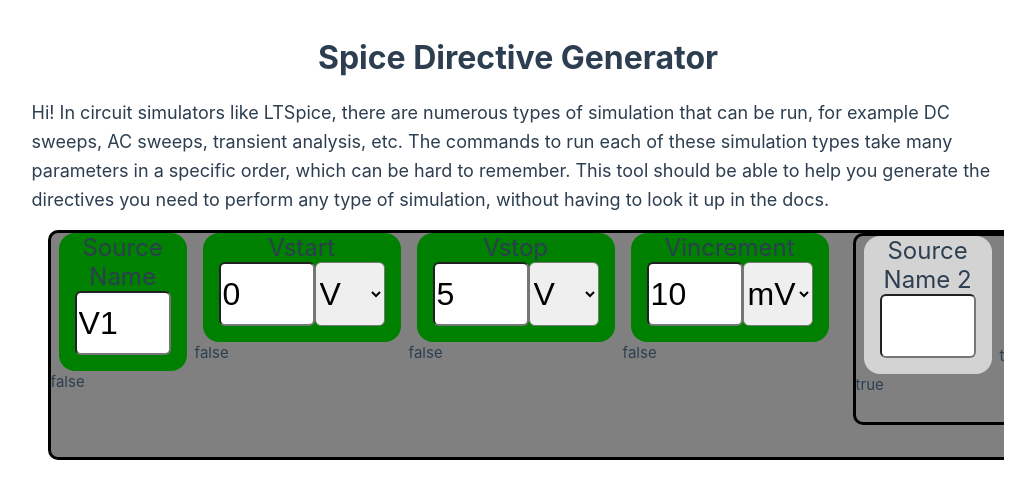
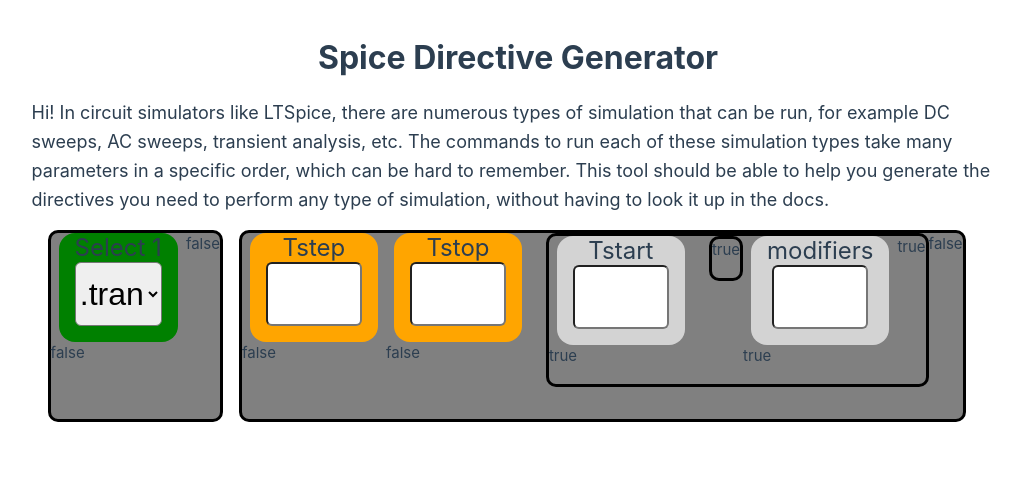
Before and after one commit to ianeyk/spice-directives, a Vue app in the folder spice-directives/: page / in a window 1280 px wide. Shown: the top 498 px of the page, without its empty margins (122-1157 px from the left). Built offline with nearby package versions, Linux system fonts and the light colour scheme; the HTML template or start-up script is replaced by a standard one.

Commit message:
select among multiple different directives

```diff
--- a/spice-directives/src/App.vue
+++ b/spice-directives/src/App.vue
@@ -1,13 +1,11 @@
 <script setup lang="ts">
-import ParameterChip from './components/ParameterChip.vue';
-import ParameterChipBoolean from './components/ParameterChipBoolean.vue';
-import ParameterChipSelect from './components/ParameterChipSelect.vue';
-import ParameterChipUnitless from './components/ParameterChipUnitless.vue';
-import ParameterChipUnits from './components/ParameterChipUnits.vue';
-import ParameterGroup from './components/ParameterGroup.vue';
 import Parameters from './components/Parameters.vue';
 
-const docOpt1 = ".ac <oct, dec, lin> <Nsteps> <StartFreq> <EndFreq>"
+const directives = [
+  ".tran <Tstep> <Tstop> [<Tstart> [<dTmax>]] [<modifiers>]",
+  ".ac <oct, dec, lin> <Nsteps> <StartFreq> <EndFreq>",
+  ".dc <srcnam> <Vstart> <Vstop> <Vincr> [<srcnam2> <Vstart2> <Vstop2> <Vincr2>]",
+]
 
 </script>
 
@@ -22,26 +20,7 @@ const docOpt1 = ".ac <oct, dec, lin> <Nsteps> <StartFreq> <EndFreq>"
     </header>
 
     <main>
-      <div class="chipContainer">
-        <ParameterGroup docOpt="<_Source Name:V1> <Vstart:0:V> <Vstop:5:V> <Vincrement:10:m:V> [<_Source Name 2> <Vstart2:V> <Vstop:V> [<Vincr2:V>]]" :topLevel="true" :index="0" :optional="false"></ParameterGroup>
-        <!-- <ParameterChip name="Sweep" :inputComponent="ParameterChipSelect" :parameterProps="{'options': ['AC', 'DC', 'rocking', 'rolling'], 'value': 'AC'}" :valid="true" />
-        <ParameterChip name="N Steps" :inputComponent="ParameterChipUnitless" :parameterProps="{'value': 100}" :valid="true" />
-        <ParameterChip name="Starting Value" :inputComponent="ParameterChipUnits" :parameterProps="{'value': 0, 'units': 'V'}" :valid="true" />
-        <ParameterChip name="Ending Value" :inputComponent="ParameterChipUnits" :parameterProps="{'value': 5, 'units': 'V'}" :valid="true" />
-        <ParameterChip name="Voltage Step" :inputComponent="ParameterChipUnits" :parameterProps="{'value': 0.01, 'units': 'V'}":valid="true" />
-        <ParameterChip name="Boolean" :inputComponent="ParameterChipBoolean" :parameterProps="{'value': true}" :optional="true" :valid="true"/>
-        <ParameterChip name="N Steps" :inputComponent="ParameterChipUnitless" :parameterProps="{'value': 100}" :optional="true" :valid="true"/>
-        <ParameterChip name="N Steps" :inputComponent="ParameterChipUnitless" :parameterProps="{'value': 100}" :valid="true" />
-        <ParameterChip name="N Steps" :inputComponent="ParameterChipUnitless" :parameterProps="{'value': 100}" :valid="true" />
-        <ParameterChip name="N Steps" :inputComponent="ParameterChipUnitless" :parameterProps="{'value': 100}" :valid="true" />
-        <ParameterChip name="N Steps" :inputComponent="ParameterChipUnitless" :parameterProps="{'value': 100}" :valid="true" />
-        <ParameterChip name="N Steps" :inputComponent="ParameterChipUnitless" :parameterProps="{'value': 100}" :valid="true" />
-        <ParameterChip name="N Steps" :inputComponent="ParameterChipUnitless" :parameterProps="{'value': 100}" :valid="true" />
-        <ParameterChip name="N Steps" :inputComponent="ParameterChipUnitless" :parameterProps="{'value': 100}" :valid="true" />
-        <ParameterChip name="N Steps" :inputComponent="ParameterChipUnitless" :parameterProps="{'value': 100}" :valid="true" />
-        <ParameterChip name="N Steps" :inputComponent="ParameterChipUnitless" :parameterProps="{'value': 100}" :valid="true" />
-        <ParameterChip name="N Steps" :inputComponent="ParameterChipUnitless" :parameterProps="{'value': 100}" :valid="true" /> -->
-      </div>
+      <Parameters :directives="directives"></Parameters>
     </main>
 </template>
 
@@ -70,11 +49,4 @@ main {
   justify-content: center;
 }
 
-.chipContainer {
-  display: flex;
-  margin-top: 1rem;
-  padding-bottom: 1rem;
-  width: 80%;
-  overflow-x: scroll;
-}
 </style>
--- a/spice-directives/src/components/ParameterGroup.vue
+++ b/spice-directives/src/components/ParameterGroup.vue
@@ -101,6 +101,9 @@ const parameter: ComputedRef<number | string | boolean> = computed(() => {
     if (!valid) {
         return ""
     }
+    if (childrenParameters.value.length == 0) {
+        return ""
+    }
     return childrenParameters.value.reduce((a, b) => {
         if (b == "") {
             return a
--- a/spice-directives/src/components/Parameters.vue
+++ b/spice-directives/src/components/Parameters.vue
@@ -1,40 +1,51 @@
 <script setup lang="ts">
-import type { booleanParameterProps, parameterChipStatus, parameterChipProps, parameterChipValue, parameterProps, selectParameterProps, textParameterProps, unitlessParameterProps, unitsParameterProps, siPrefix } from '@/types';
-import { computed, ref, type Component, type ComputedRef, type Ref } from 'vue';
-import ParameterChipUnits from './ParameterChipUnits.vue';
-import ParameterChipUnitless from './ParameterChipUnitless.vue';
+import { ref, type Ref } from 'vue';
+import ParameterChip from './ParameterChip.vue';
 import ParameterChipSelect from './ParameterChipSelect.vue';
-import ParameterChip from './ParameterChip.vue';
-import ParameterChipBoolean from './ParameterChipBoolean.vue';
-import ParameterChipText from './ParameterChipText.vue';
 import ParameterGroup from './ParameterGroup.vue';
+import type { parameterChipValue } from '@/types';
 
-const assert = (assertion: boolean, message: string = "") => {
-    if (!assertion) {
-        console.error("Assertion error: " + message)
-    }
+const props = defineProps<{
+    directives: string[]
+}>()
+
+const directiveParts = props.directives.map((directive: string) => { return {
+    name: directive.slice(0, directive.indexOf(' ')), // everything up to the first space
+    parameters: directive.slice(directive.indexOf(' ') + 1), // everything after the first space
+}})
+
+const directiveNamesAsDocOpt: string = "<" + directiveParts.map(directive => directive.name).join(", ") + ">"
+
+const currentDirective: Ref<string> = ref(directiveParts[0].name)
+
+const parameterChanged = (newValues: parameterChipValue) => {
+    currentDirective.value = String(newValues.parameter)
 }
 
-const props = defineProps<{
-    docOpt: string
-}>()
-
-const docOptSegments: string[] = ["<_Source Name:V1> <Vstart:0:V> <Vstop:5:V> <Vincrement:10:m:V>", "<_Source Name 2> <Vstart2:V> <Vstop:V> <Vincr2:V>"]
 
 </script>
 
 <template>
-    <div class="parametersOuter">
-        <div v-for="docOptSegment in docOptSegments">
-            <ParameterGroup :doc-opt="docOptSegment"></ParameterGroup>
+    <div class="chipContainer">
+        <ParameterGroup :doc-opt="directiveNamesAsDocOpt" :top-level="true" :index="0" :optional="false" @parameter-changed="parameterChanged"></ParameterGroup>
+        <div v-for="directive in directiveParts">
+            <ParameterGroup :class="directive.name == currentDirective ? 'shown' : 'hidden'" :docOpt="directive.parameters" :topLevel="true" :index="0" :optional="false"></ParameterGroup>
         </div>
     </div>
 </template>
 
 <style scoped>
 
-.parametersOuter {
-    display: flex;
+.chipContainer {
+  display: flex;
+  margin-top: 1rem;
+  padding-bottom: 1rem;
+  width: 80%;
+  overflow-x: scroll;
+}
+
+.hidden {
+    display: none;
 }
 
 </style>
```
